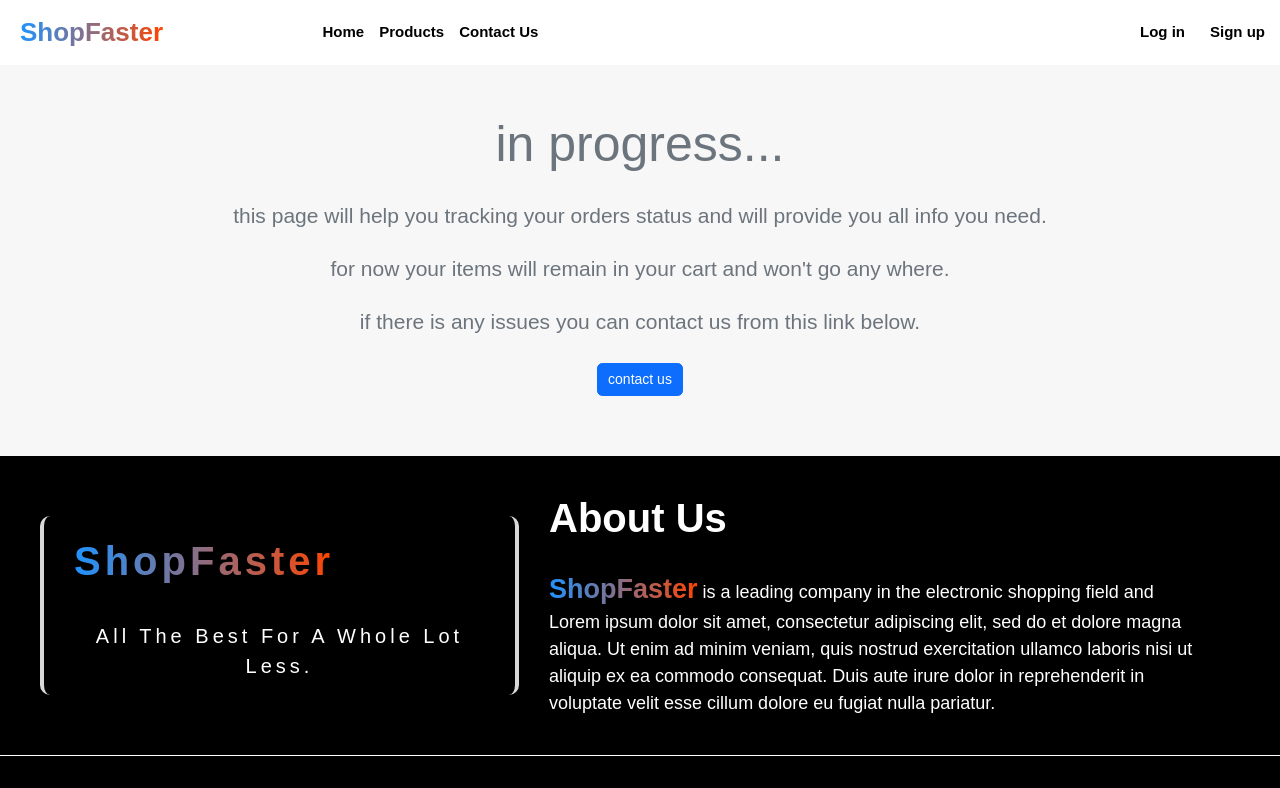
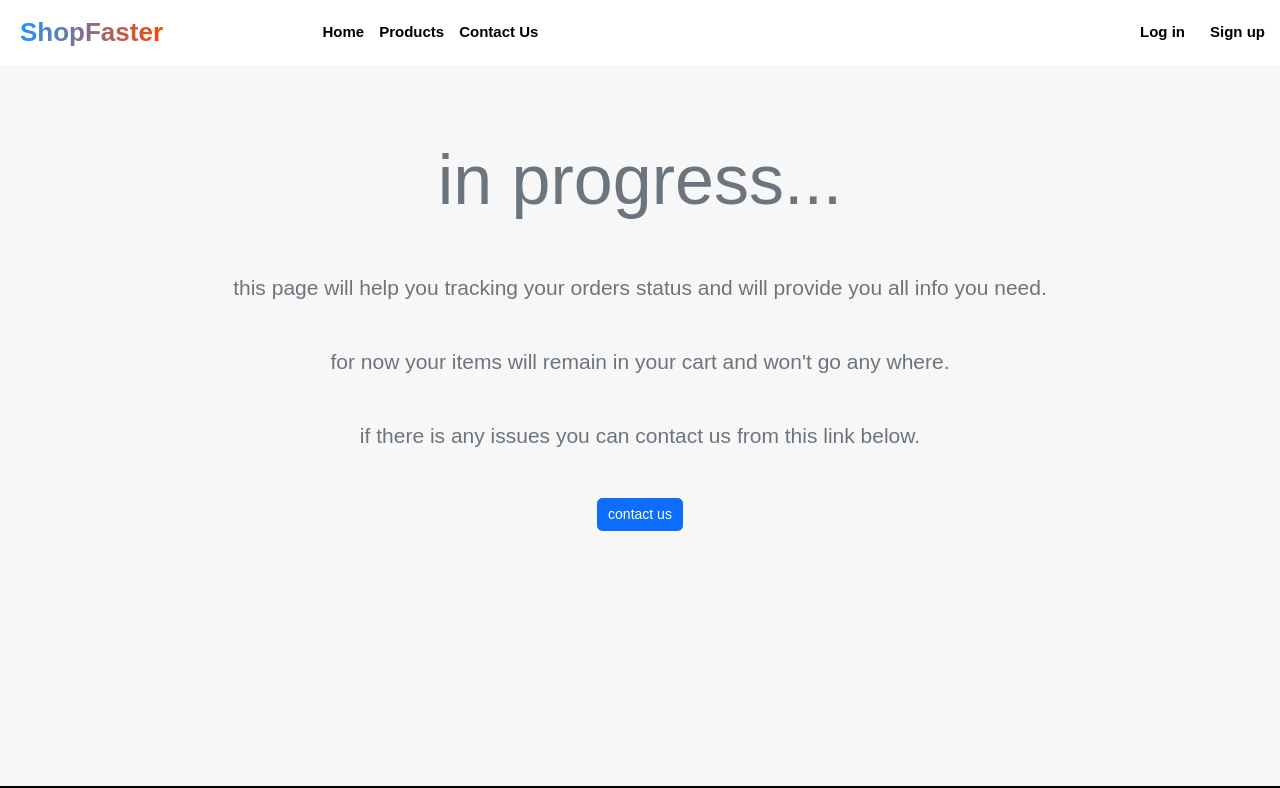
Before and after one commit to Ahmed-Karara/ShopFaster, a React (Create React App) app: page /#/my-orders in a window 1280 px wide. Shown: the top 788 px of the page. Built offline with nearby package versions, Linux system fonts and the light colour scheme; no server answers.

Commit message:
initial commit

```diff
--- a/src/pages/myOrders/MyOrders.js
+++ b/src/pages/myOrders/MyOrders.js
@@ -5,8 +5,11 @@ import "./MyOrders.css";
 const MyOrders = () => {
   const navigate = useNavigate();
   return (
-    <div className="d-flex flex-column align-items-center gap-4 text-muted text-center">
-      <span className="text-muted mt-5" style={{ fontSize: "50px" }}>
+    <div
+      style={{ height: "80vh" }}
+      className="d-flex flex-column align-items-center mt-4 gap-5 text-muted text-center"
+    >
+      <span className="text-muted mt-5" style={{ fontSize: "70px" }}>
         in progress...
       </span>
       <h4 className="">
```
